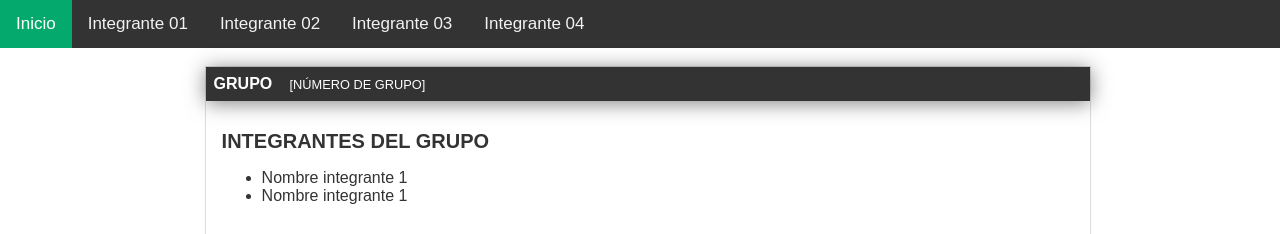
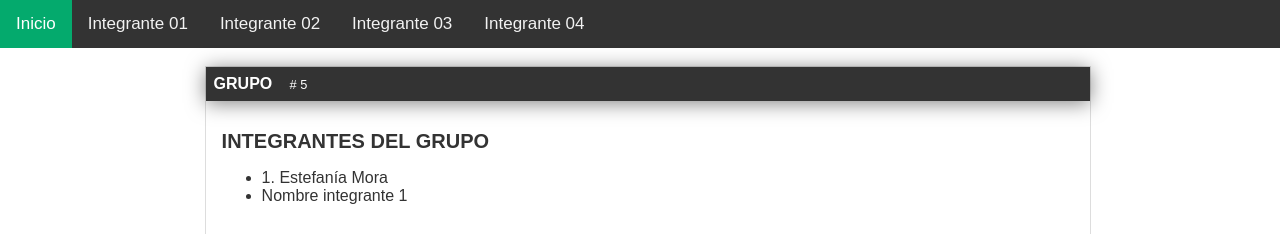
Before and after one commit to Yachitzu/Repositorio_Grupo5, a plain HTML site: page myinfo_web/index.html in a window 1280 px wide. Shown: the top 234 px of the page. Drawn offline with Linux system fonts and the light colour scheme.

Commit message:
Se agregó el número del equipo y el nombre del integrante 1

```diff
--- a/myinfo_web/index.html
+++ b/myinfo_web/index.html
@@ -57,12 +57,12 @@
   <div id="container">
       <div id="cabecera">
           GRUPO
-          <span id="tagline">[NÚMERO DE GRUPO]</span>
+          <span id="tagline"> # 5 </span>
       </div>
       <div id="post">
           <h1>INTEGRANTES DEL GRUPO</h1>
           <ul>
-            <li>Nombre integrante 1</li>
+            <li>1. Estefanía Mora</li>
             <li>Nombre integrante 1</li>
           </ul>
       </div>
```
